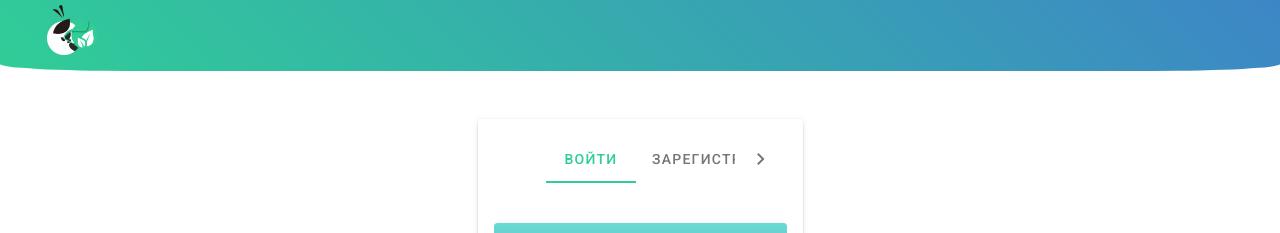
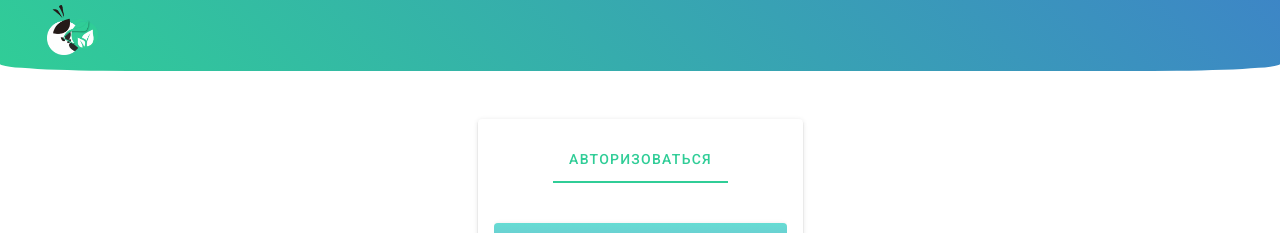
Before and after one commit to kabarchonok/kazan-cp, a Vue app: page /auth in a window 1280 px wide. Shown: the top 233 px of the page. Built offline with nearby package versions, Linux system fonts and the light colour scheme; what vuefire would draw is missing.

Commit message:
Updated template

```diff
--- a/src/components/Funds/FundsListItem.vue
+++ b/src/components/Funds/FundsListItem.vue
@@ -9,7 +9,7 @@
         >
         </v-img>
         <v-card-title>
-            <div>{{fund.author.short_name}}</div>
+            <div style="width: 100%;">{{fund.name}}</div>
             <span class="grey--text subtitle-1">{{fund.region.full_pretty_name}}</span>
         </v-card-title>
         <v-card-text>
--- a/src/views/Auth.vue
+++ b/src/views/Auth.vue
@@ -6,12 +6,12 @@
             <v-tabs-slider/>
 
             <v-tab href="#signIn">
-                Войти
+                Авторизоваться
             </v-tab>
 
-            <v-tab href="#signUp">
-                Зарегистрироваться
-            </v-tab>
+            <!--<v-tab href="#signUp">-->
+                <!--Зарегистрироваться-->
+            <!--</v-tab>-->
 
 
             <v-tabs-items class="pt-10" v-model="tab">
--- a/src/views/Fund.vue
+++ b/src/views/Fund.vue
@@ -1,5 +1,10 @@
 <template>
-
+    <div class="fund">
+        <img class="fund__thumbnail" :src="fund.author.photo.large">
+        <div class="fund__name">
+            {{fund.name}}
+        </div>
+    </div>
 </template>
 
 <script>
--- a/src/views/Funds.vue
+++ b/src/views/Funds.vue
@@ -25,6 +25,7 @@
 
     .funds__title {
         font-size: 2rem;
+        font-weight: bold;
         border-bottom: 1px solid #d0d0d0;
         margin-bottom: 1rem;
     }
```
